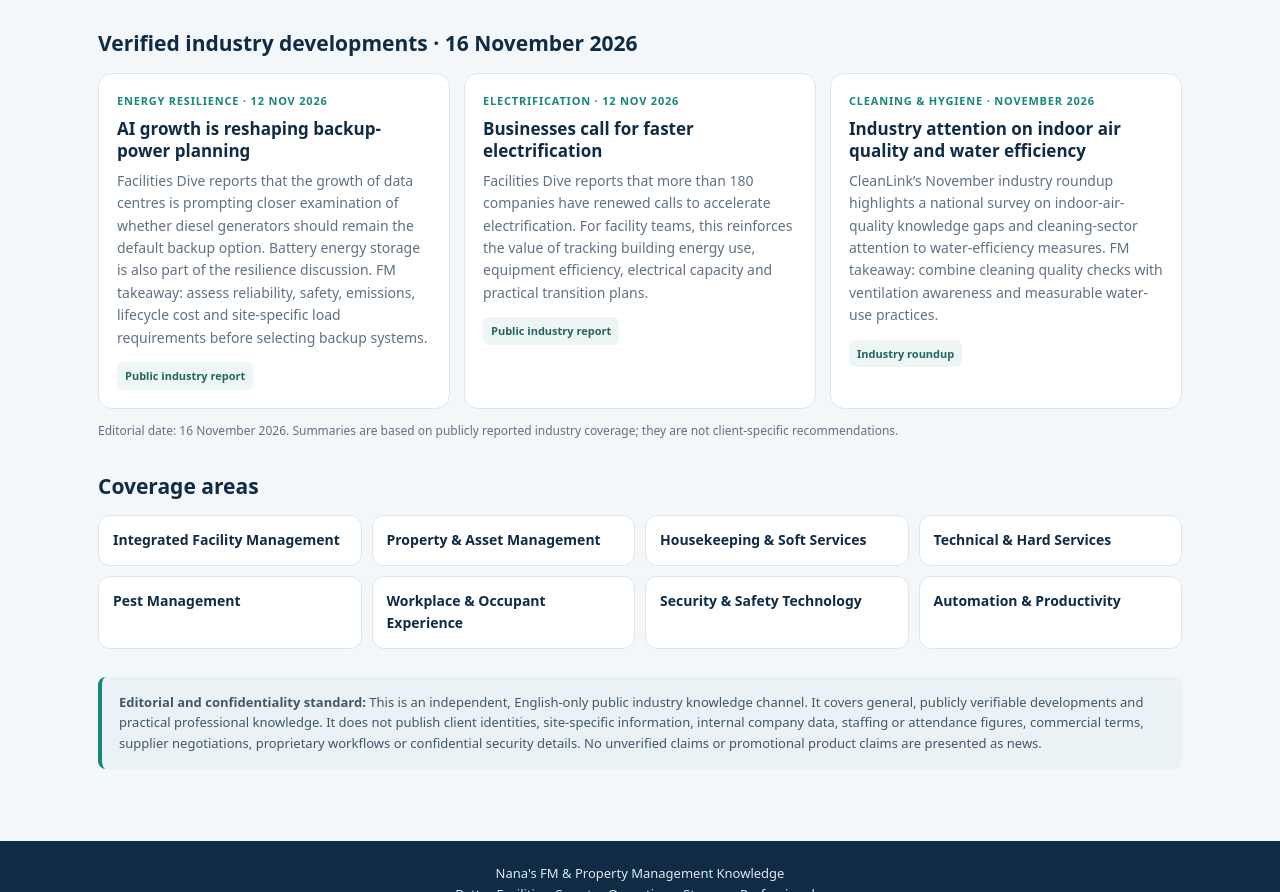
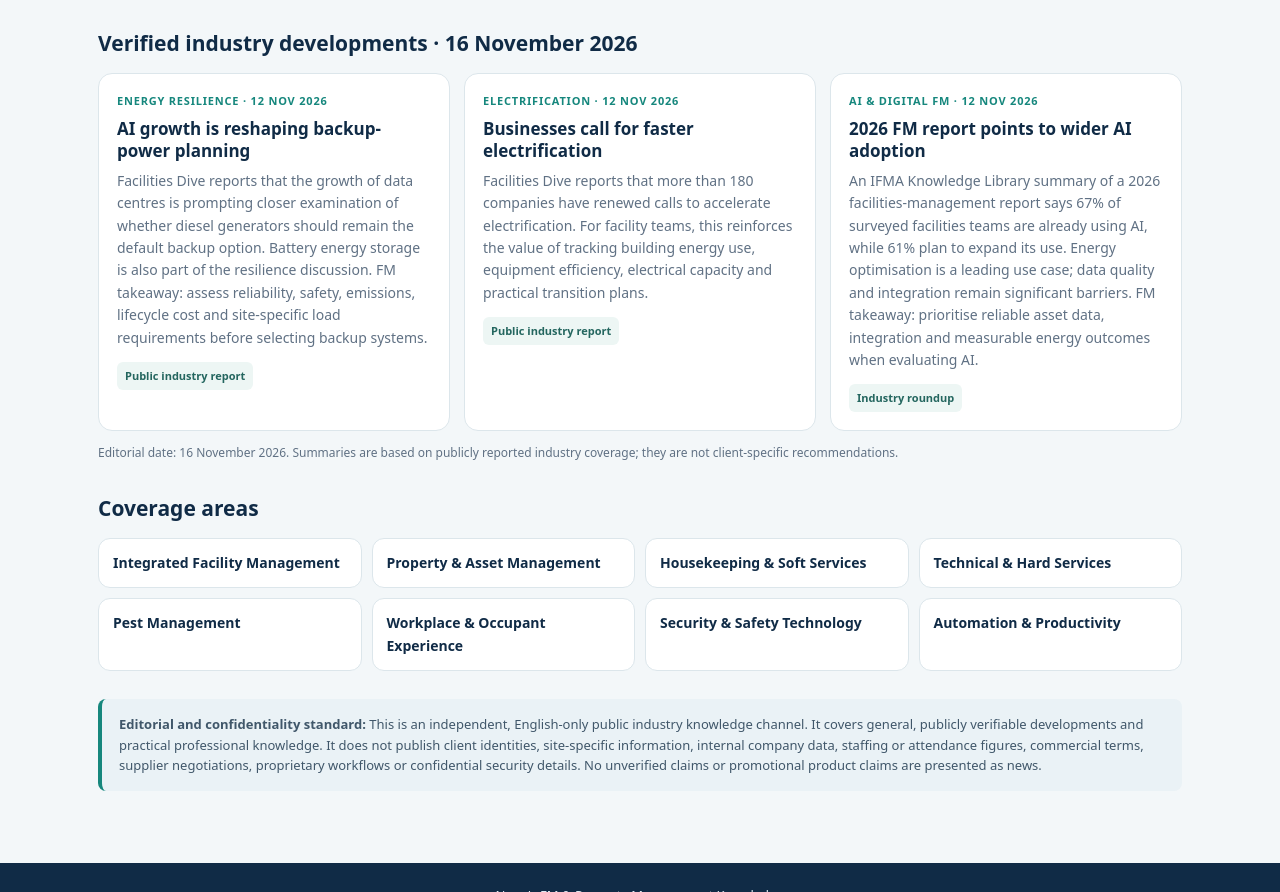
Before and after one commit to narayanantrident-cloud/nanas-daily-news, a plain HTML site: page fm-site/index.html in a window 1280 px wide. Shown: the part 923-1815 px from the top of the page. Drawn offline with Linux system fonts and the light colour scheme.

Commit message:
Update FM industry bulletin with IFMA 2026 AI adoption findings

```diff
--- a/fm-site/index.html
+++ b/fm-site/index.html
@@ -63,7 +63,7 @@ footer{background:var(--navy);color:#dce8f0;text-align:center;padding:22px 16px;
   <section class="grid" aria-label="Current facility management industry updates">
     <article class="card"><div class="label">Energy resilience · 12 Nov 2026</div><h3>AI growth is reshaping backup-power planning</h3><p>Facilities Dive reports that the growth of data centres is prompting closer examination of whether diesel generators should remain the default backup option. Battery energy storage is also part of the resilience discussion. FM takeaway: assess reliability, safety, emissions, lifecycle cost and site-specific load requirements before selecting backup systems.</p><span class="status">Public industry report</span></article>
     <article class="card"><div class="label">Electrification · 12 Nov 2026</div><h3>Businesses call for faster electrification</h3><p>Facilities Dive reports that more than 180 companies have renewed calls to accelerate electrification. For facility teams, this reinforces the value of tracking building energy use, equipment efficiency, electrical capacity and practical transition plans.</p><span class="status">Public industry report</span></article>
-    <article class="card"><div class="label">Cleaning &amp; hygiene · November 2026</div><h3>Industry attention on indoor air quality and water efficiency</h3><p>CleanLink’s November industry roundup highlights a national survey on indoor-air-quality knowledge gaps and cleaning-sector attention to water-efficiency measures. FM takeaway: combine cleaning quality checks with ventilation awareness and measurable water-use practices.</p><span class="status">Industry roundup</span></article>
+    <article class="card"><div class="label">AI &amp; digital FM · 12 Nov 2026</div><h3>2026 FM report points to wider AI adoption</h3><p>An IFMA Knowledge Library summary of a 2026 facilities-management report says 67% of surveyed facilities teams are already using AI, while 61% plan to expand its use. Energy optimisation is a leading use case; data quality and integration remain significant barriers. FM takeaway: prioritise reliable asset data, integration and measurable energy outcomes when evaluating AI.</p><span class="status">Industry roundup</span></article>
   </section>
   <p style="font-size:12px;color:#607184;margin-top:12px">Editorial date: 16 November 2026. Summaries are based on publicly reported industry coverage; they are not client-specific recommendations.</p>
 
```
